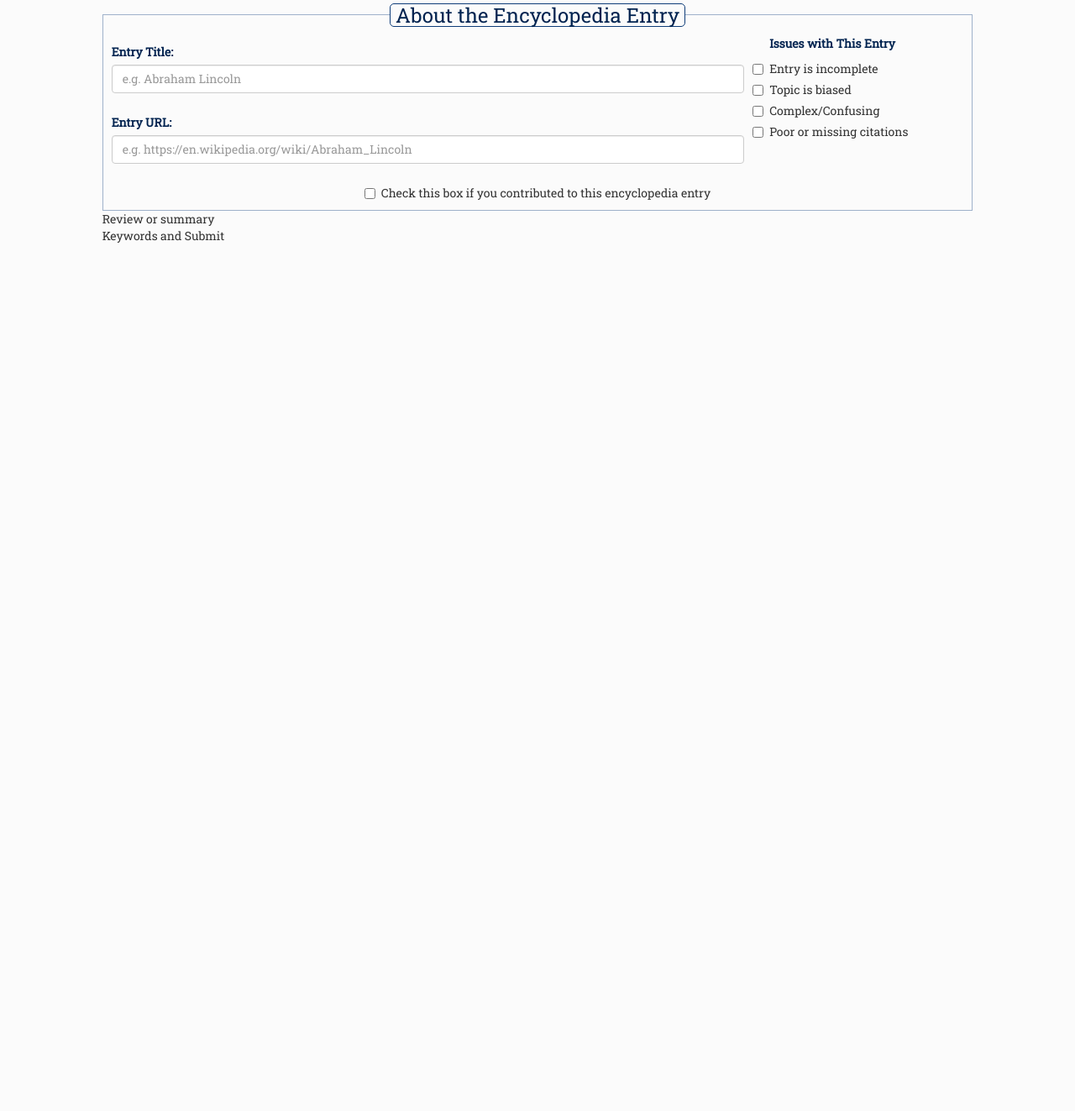
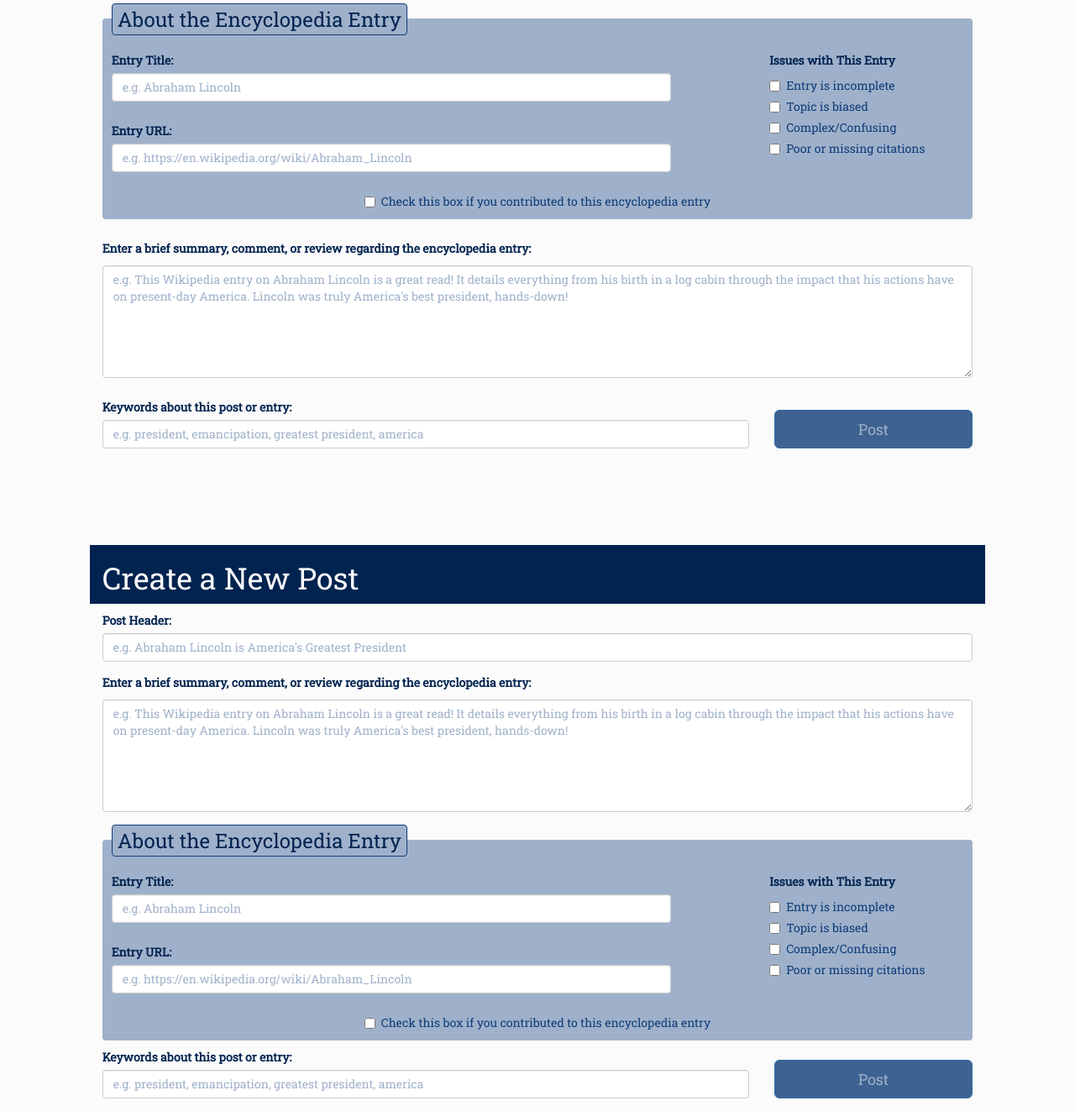
Before and after one commit to DanielJenkins/repostipedia, a plain HTML site: page home/index.html in a window 1280 px wide. Shown: the part 350-1673 px from the top of the page at 84% size. Before the commit the page ends 800 px from the top, so only its background shows below. Drawn offline with nearby package versions, Linux system fonts and the light colour scheme.

Commit message:
Two possible solutions for issue 1 present in file

```diff
--- a/home/default.css
+++ b/home/default.css
@@ -4,8 +4,26 @@ body {
 h1, h2, h3, h4, h5, h6 {
   font-family: Tahoma, Geneva, sans-serif;
 }
-p, div, a {
+p, div, a, textarea, label {
   font-family: "Roboto Slab","Palatino Linotype", "Book Antiqua", Palatino, serif;
+}
+label {
+  color: #0E3C78;
+}
+input, textarea {
+  color: #002350 !important;
+}
+::-webkit-input-placeholder {
+   color: #9FB1CA !important;
+}
+:-moz-placeholder {
+   color: #9FB1CA !important;
+}
+::-moz-placeholder {
+   color: #9FB1CA !important;
+}
+:-ms-input-placeholder {
+   color: #9FB1CA !important;
 }
 .h1 {
   font-size: 48px;
@@ -44,25 +62,35 @@ fieldset {
   padding-left: 10px;
   padding-right: 10px;
   border: 1px solid #9FB1CA;
+  border-radius: 4px;
+  background-color: #9FB1CA;
 }
 legend {
   border: 1px solid #0E3C78;
   width: 352px;
-  border-radius: 5px;
-  text-align: center;
-}
-.entryissues {
-  margin-top: 0px;
+  border-radius: 4px;
+
+  background-color: #9FB1CA;
+  padding-top: 5px;
+  padding-bottom: 5px;
 }
 .entrytexts {
   margin-top: 30px;
 }
-input.entrytexts {
-  width: 400px;
+.keywordssubmit { /*delete if going with the second option for issue 1*/
+  margin-top: 15px;
+}
+.minispacer {
+  margin-top: 15px;
 }
 .newpost {
   background-color: #002350;
   color: #FBFBFB;
+}
+.postbutton {
+  margin-top: 23px;
+  background-color: #3E6291;
+  color: #9FB1CA;
 }
 .subtitle {
   background-color: #002350;
@@ -74,8 +102,8 @@ input.entrytexts {
 .spacer {
   height: 100px;
 }
-.topitem {
-
+.thelegend {
+  text-align: center;
 }
 /*
 COLORS
--- a/home/index.html
+++ b/home/index.html
@@ -32,42 +32,50 @@
 </div>
 <div class="row postheader">
   <div class="col-md-12">
-    <div class="form-group topitem">
+    <div class="form-group">
       <label for="posttitle" class="pbold">Post Header:</label>
-      <input type="text" class="form-control" id="entrytitle" placeholder="e.g. Abraham Lincoln is America's Greatest President">
+      <input type="text" class="form-control" id="posttitle" placeholder="e.g. Abraham Lincoln is America's Greatest President">
     </div>
   </div>
 </div>
 <div class="row aboutentry">
   <div class="col-md-12">
     <fieldset>
-      <legend class="h3 subsubtitle">About the Encyclopedia Entry</legend>
+      <legend class="h3 subsubtitle">
+        <div class="thelegend">About the Encyclopedia Entry</div>
+      </legend>
       <div class="row">
-        <div class="col-sm-12 col-md-9">
+        <div class="col-sm-12 col-md-8">
           <div class="form-group">
             <label for="entrytitle" class="pbold">Entry Title:</label>
             <input type="text" class="form-control" id="entrytitle" placeholder="e.g. Abraham Lincoln">
           </div>
-
           <div class="form-group">
-            <label for="entrytitle" class="pbold">Entry URL:</label>
-            <input type="text" class="form-control" id="entrytitle" placeholder="e.g. https://en.wikipedia.org/wiki/Abraham_Lincoln">
+            <label for="entryurl" class="pbold">Entry URL:</label>
+            <input type="text" class="form-control" id="entryurl" placeholder="e.g. https://en.wikipedia.org/wiki/Abraham_Lincoln">
           </div>
         </div>
-
-        <div class="col-sm-12 col-md-3">
-          <p class="pbold entryissues">Issues with This Entry</p>
+        <div class="col-sm-12 col-md-offset-1 col-md-3">
+          <p class="pbold">Issues with This Entry</p>
           <div class="checkbox">
-            <input type="checkbox" name="entryissues" value="incomplete"> Entry is incomplete
+            <label>
+              <input type="checkbox" name="entryissues" value="incomplete"> Entry is incomplete
+            </label>
           </div>
           <div class="checkbox">
-            <input type="checkbox" name="entryissues" value="biased"> Topic is biased
+            <label>
+              <input type="checkbox" name="entryissues" value="biased"> Topic is biased
+            </label>
           </div>
           <div class="checkbox">
-            <input type="checkbox" name="entryissues" value="complex"> Complex/Confusing
+            <label>
+              <input type="checkbox" name="entryissues" value="complex"> Complex/Confusing
+            </label>
           </div>
           <div class="checkbox">
-            <input type="checkbox" name="entryissues" value="notcited"> Poor or missing citations
+            <label>
+              <input type="checkbox" name="entryissues" value="notcited"> Poor or missing citations
+            </label>
           </div>
         </div>
       </div>
@@ -83,17 +91,115 @@
     </fieldset>
   </div>
 </div>
-<div class="row review">
+<div class="row minispacer">
   <div class="col-md-12">
-    <div>Review or summary</div>
+    <p class="pbold">Enter a brief summary, comment, or review regarding the encyclopedia entry:</p>
+    <textarea class="form-control" rows="6" placeholder="e.g. This Wikipedia entry on Abraham Lincoln is a great read! It details everything from his birth in a log cabin through the impact that his actions have on present-day America. Lincoln was truly America's best president, hands-down!"></textarea>
   </div>
 </div>
 <div class="row keywordssubmit">
-  <div class="col-md-12">
-    <div>Keywords and Submit</div>
+  <div class="col-md-9">
+    <div class="form-group">
+      <label for="keywords" class="pbold">Keywords about this post or entry:</label>
+      <input type="email" class="form-control" id="keywords" placeholder="e.g. president, emancipation, greatest president, america">
+    </div>
+  </div>
+  <div class="col-md-3">
+    <button type="submit" class="btn btn-primary btn-lg btn-block postbutton">Post</button>
   </div>
 </div>
 </form>
+
+<div class="row spacer"></div>
+
+
+<!--fortestingonly-->
+<!--Issue 1: Create a New Post-->
+<form action="??????????????????????????" method="post">
+<div class="row">
+  <div class="col-md-12 subtitle">
+    <h1 class="h2 subtitle">Create a New Post</h1>
+  </div>
+</div>
+<div class="row postheader">
+  <div class="col-md-12">
+    <div class="form-group">
+      <label for="posttitle" class="pbold">Post Header:</label>
+      <input type="text" class="form-control" id="posttitle" placeholder="e.g. Abraham Lincoln is America's Greatest President">
+    </div>
+    <p class="pbold">Enter a brief summary, comment, or review regarding the encyclopedia entry:</p>
+    <textarea class="form-control" rows="6" placeholder="e.g. This Wikipedia entry on Abraham Lincoln is a great read! It details everything from his birth in a log cabin through the impact that his actions have on present-day America. Lincoln was truly America's best president, hands-down!"></textarea>
+  </div>
+</div>
+
+<div class="row aboutentry minispacer">
+  <div class="col-md-12">
+    <fieldset>
+      <legend class="h3 subsubtitle">
+        <div class="thelegend">About the Encyclopedia Entry</div>
+      </legend>
+      <div class="row">
+        <div class="col-sm-12 col-md-8">
+          <div class="form-group">
+            <label for="entrytitle" class="pbold">Entry Title:</label>
+            <input type="text" class="form-control" id="entrytitle" placeholder="e.g. Abraham Lincoln">
+          </div>
+          <div class="form-group">
+            <label for="entryurl" class="pbold">Entry URL:</label>
+            <input type="text" class="form-control" id="entryurl" placeholder="e.g. https://en.wikipedia.org/wiki/Abraham_Lincoln">
+          </div>
+        </div>
+        <div class="col-sm-12 col-md-offset-1 col-md-3">
+          <p class="pbold">Issues with This Entry</p>
+          <div class="checkbox">
+            <label>
+              <input type="checkbox" name="entryissues" value="incomplete"> Entry is incomplete
+            </label>
+          </div>
+          <div class="checkbox">
+            <label>
+              <input type="checkbox" name="entryissues" value="biased"> Topic is biased
+            </label>
+          </div>
+          <div class="checkbox">
+            <label>
+              <input type="checkbox" name="entryissues" value="complex"> Complex/Confusing
+            </label>
+          </div>
+          <div class="checkbox">
+            <label>
+              <input type="checkbox" name="entryissues" value="notcited"> Poor or missing citations
+            </label>
+          </div>
+        </div>
+      </div>
+      <div class="row">
+        <div class="col-sm-12 col-md-12">
+          <div class="checkbox text-center p">
+            <label>
+              <input type="checkbox" name="author" value="yes"> Check this box if you contributed to this encyclopedia entry
+            </label>
+          </div>
+        </div>
+      </div>
+    </fieldset>
+  </div>
+</div>
+
+<div class="row">
+  <div class="col-md-9">
+    <div class="form-group">
+      <label for="keywords" class="pbold">Keywords about this post or entry:</label>
+      <input type="email" class="form-control" id="keywords" placeholder="e.g. president, emancipation, greatest president, america">
+    </div>
+  </div>
+  <div class="col-md-3">
+    <button type="submit" class="btn btn-primary btn-lg btn-block postbutton">Post</button>
+  </div>
+</div>
+</form>
+
+
 
 </div>
 </div>
```
Also changed, not shown: 1 other file.
